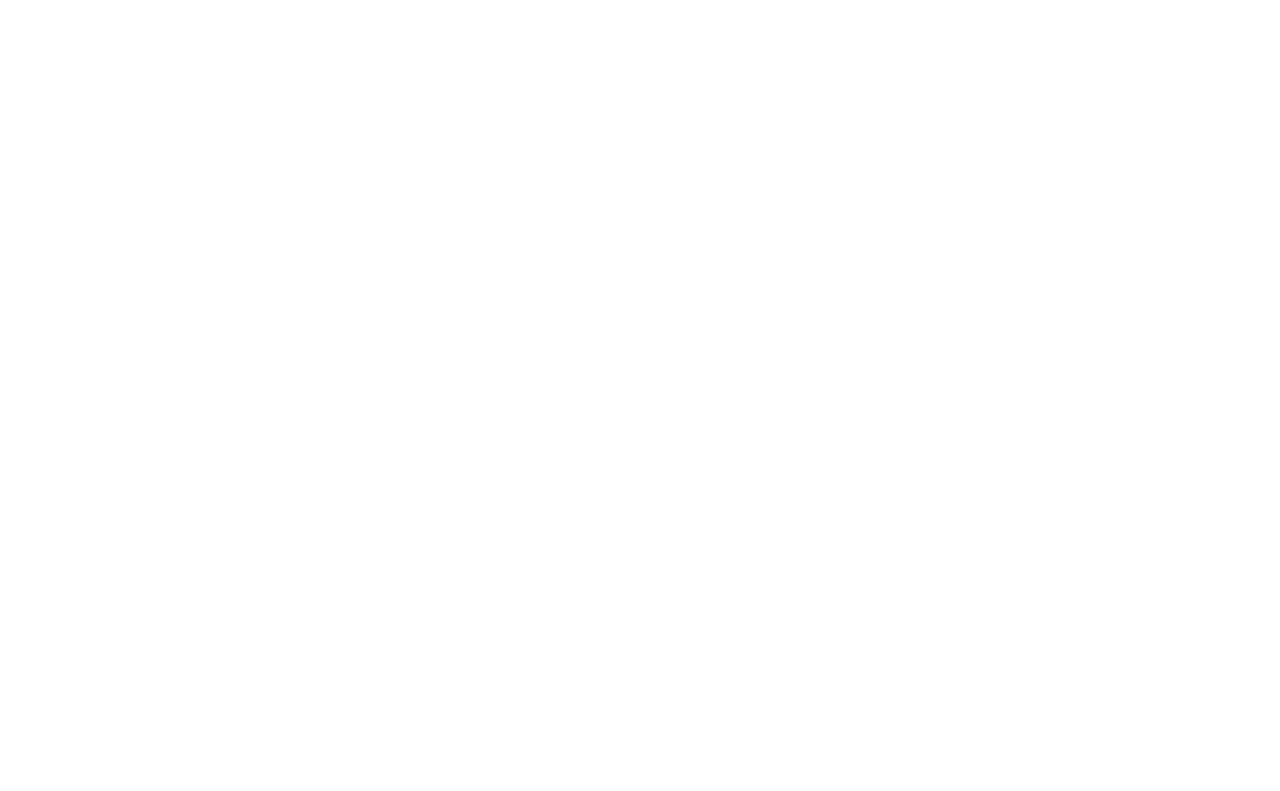
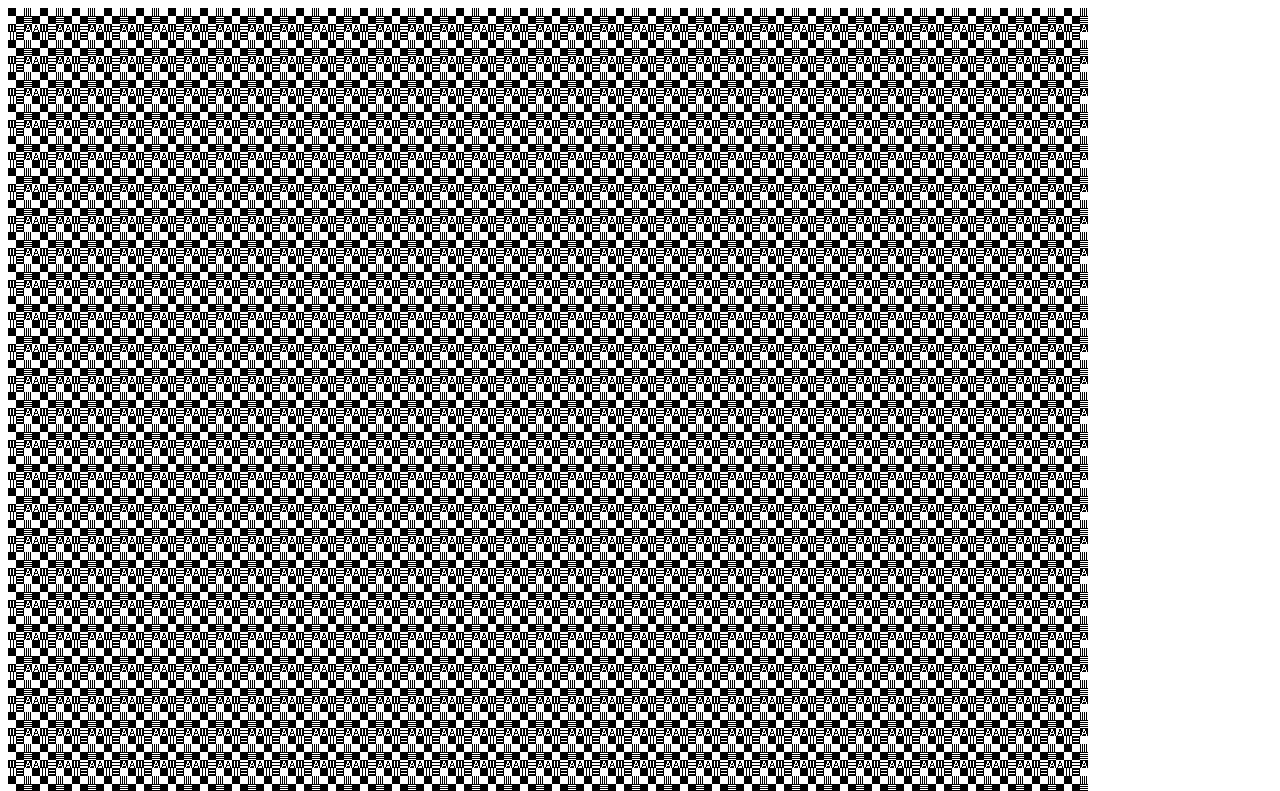
Before and after one commit to glmars/phone-test, a plain HTML site: page docs/index.html in a window 1280 px wide. Shown: the top 791 px of the page. Drawn offline with Linux system fonts and the light colour scheme.

Commit message:
bw_pattern.png

```diff
--- a/docs/index.html
+++ b/docs/index.html
@@ -9,6 +9,7 @@
 		<header>
 		</header>
 		<main>
+			<img src="images/bw_pattern.png">
 		</main>
 		<footer>
 		</footer>
```
Also changed, not shown: docs/images/bw_pattern.png (added).
